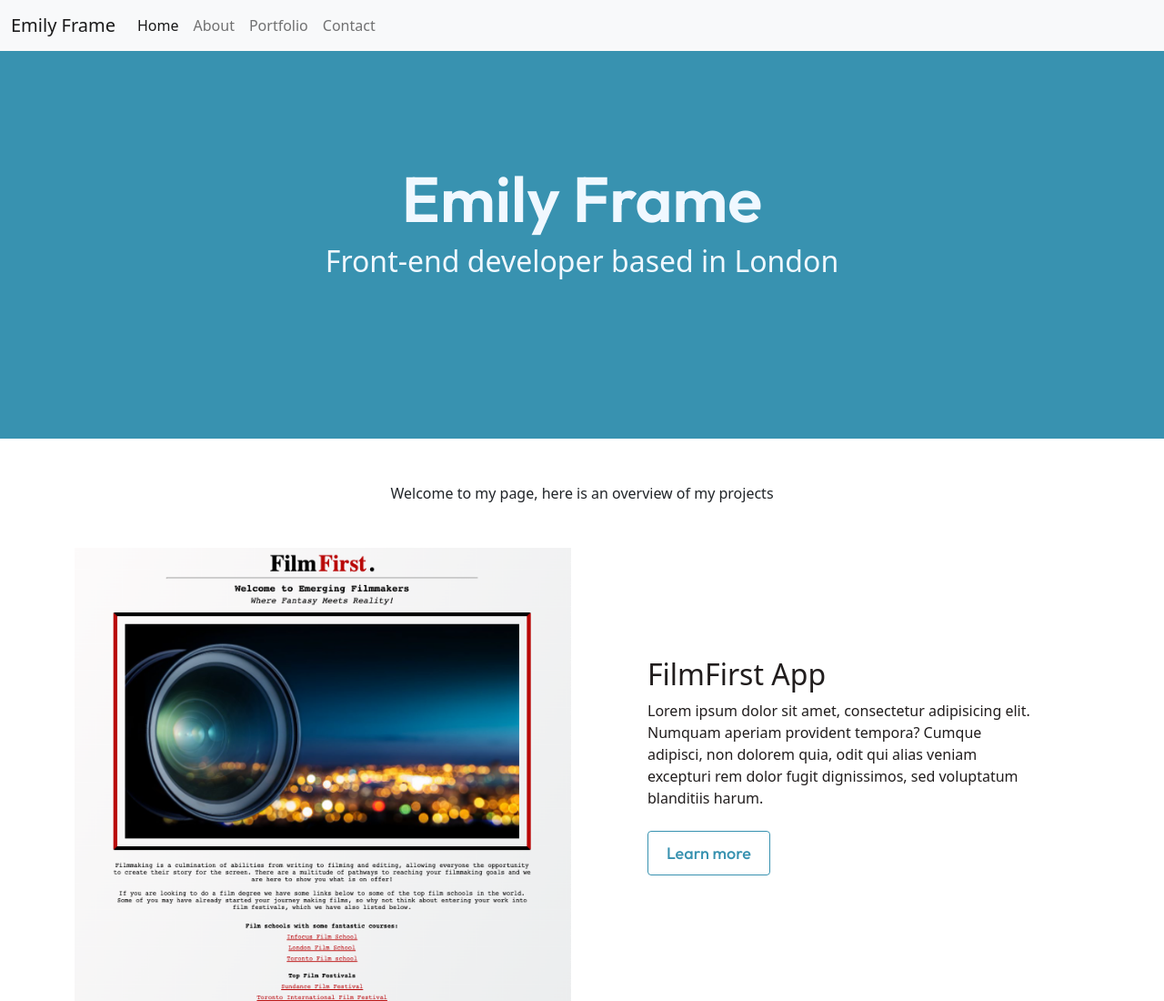
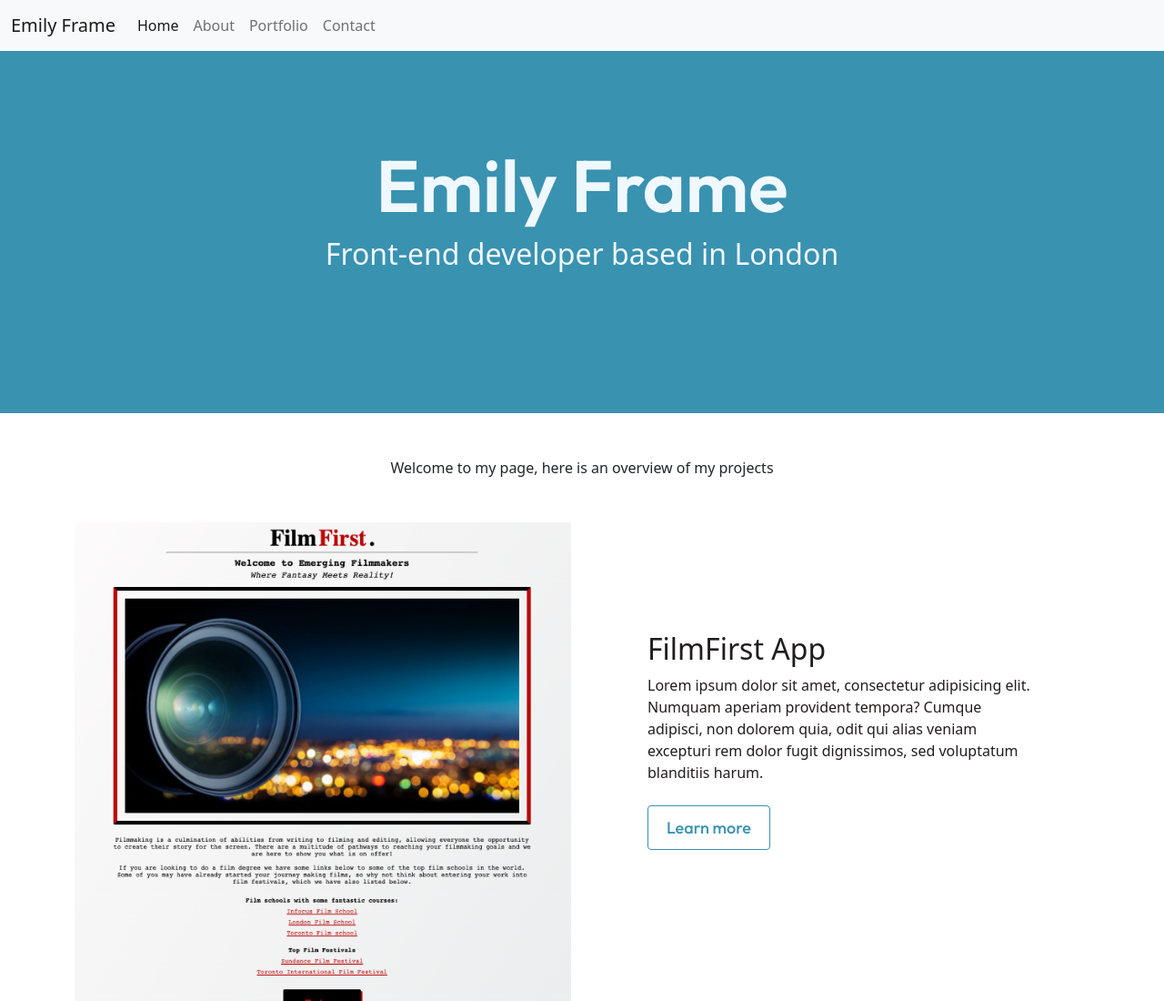
Before and after one commit to framey27/Coding-Portfolio, a plain HTML site: page index.html in a window 1280 px wide. Shown: the top 1100 px of the page at 91% size. Drawn offline with nearby package versions, Linux system fonts and the light colour scheme.

```diff
--- a/src/style.css
+++ b/src/style.css
@@ -9,19 +9,19 @@
 
 h1 {
     font-family: var(--heading-font-family);
-    font-size: 70px;
+    font-size: 80px;
     font-weight: bold;
 }
 .intro {
     background-color: var(--branding-color);
     color: var(--secondary-color);
     text-align: center;
-    padding: 120px 20px;
+    padding: 100px 20px;
 
 }
 .content {
     color: rgb(33, 29, 29);
-    padding: 120px 60px;
+    padding: 120px 60px;}
 
 .content p {
     font-size: 16px;
```
